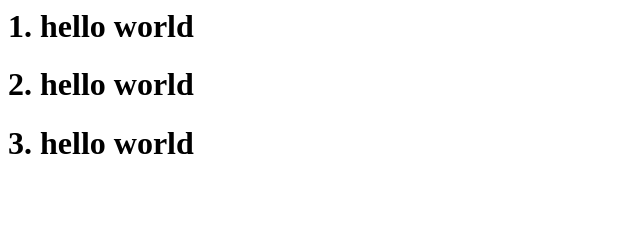
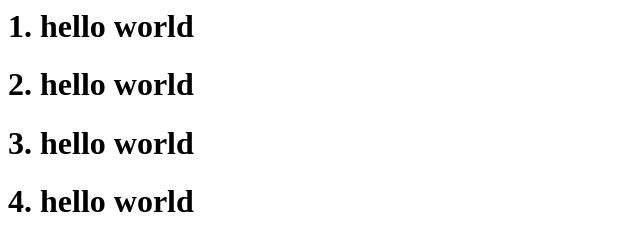
Before and after one commit to cryptoyssong/gitTest, a plain HTML site: page index.html in a window 1280 px wide. Shown: the whole page, without its empty margins (0-640 px from the left). Drawn offline with Linux system fonts and the light colour scheme.

Commit message:
third commit

```diff
--- a/index.html
+++ b/index.html
@@ -8,5 +8,6 @@
         <h1> 1. hello world</h1>
         <h1> 2. hello world</h1>
         <h1> 3. hello world</h1>
+        <h1> 4. hello world</h1>
     </body>
 </html>
```
Also changed, not shown: 1 other file.
